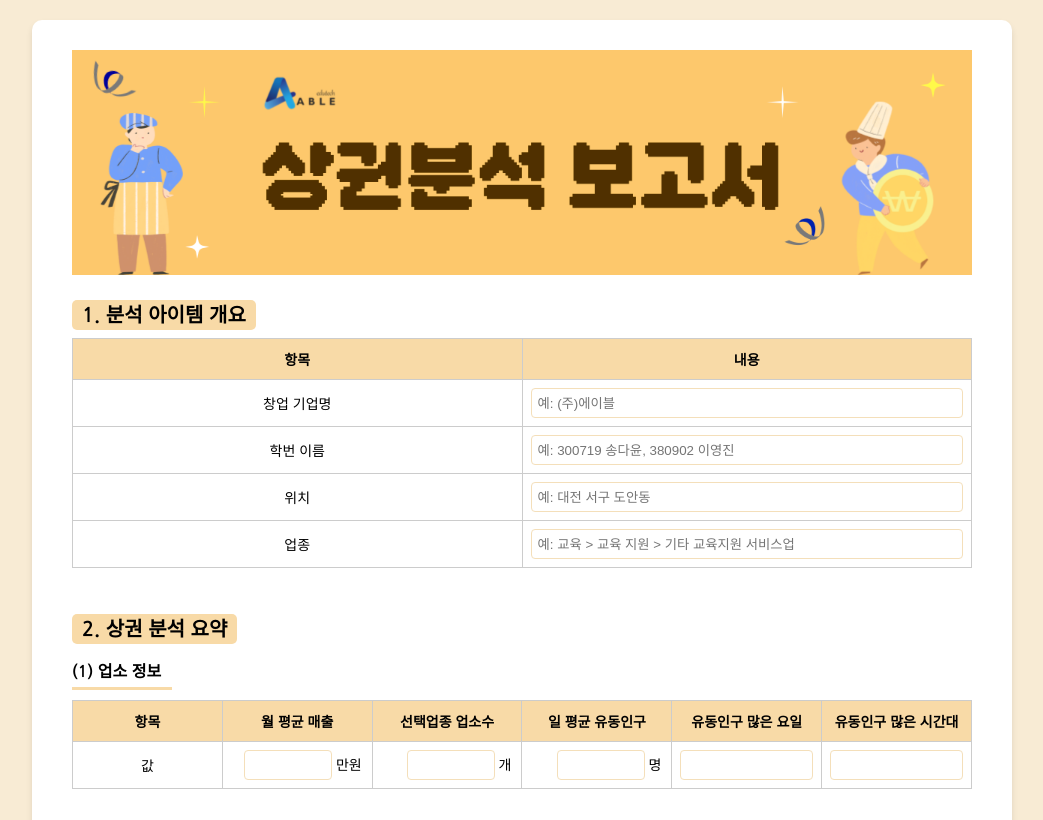
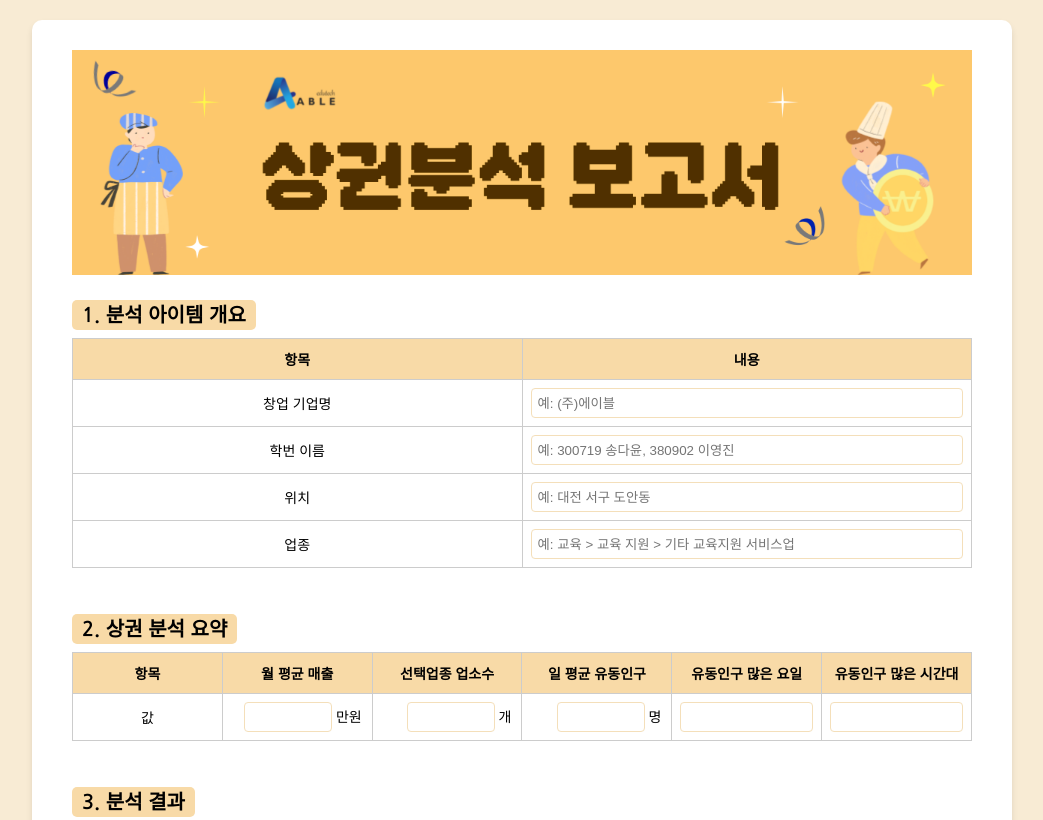
Before and after one commit to able0220/localbiz, a plain HTML site: page index.html in a window 1280 px wide. Shown: the top 820 px of the page, without its empty margins (118-1161 px from the left). Drawn offline with nearby package versions, Linux system fonts and the light colour scheme.

Commit message:
Update index.html

```diff
--- a/index.html
+++ b/index.html
@@ -312,7 +312,6 @@
 
         <div class="form-section">
             <h2>2. 상권 분석 요약</h2>
-            <h3>(1) 업소 정보</h3>
             <table>
                 <tr>
                     <th>항목</th>
```
